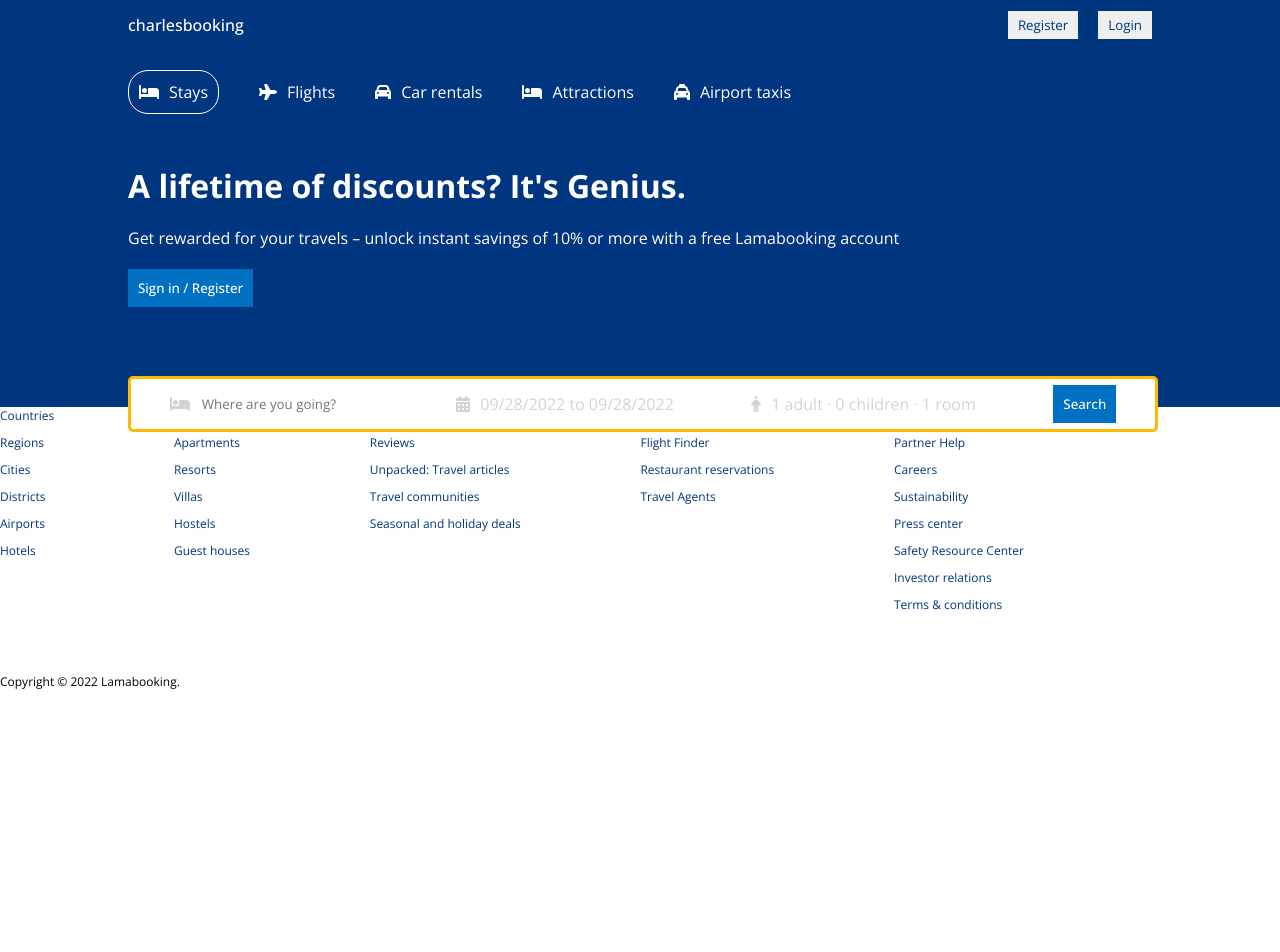
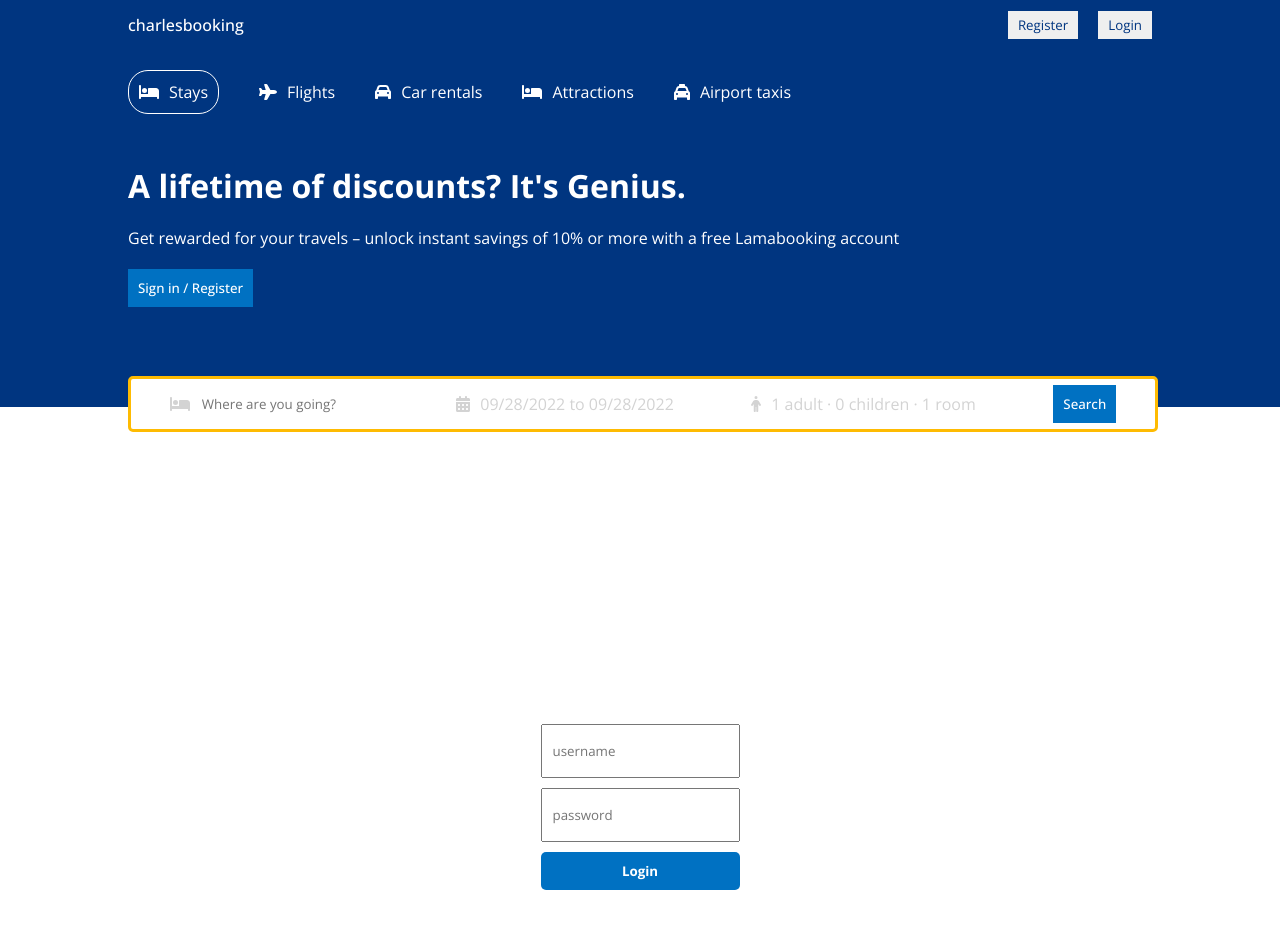
Before and after one commit to TabotCharlesBessong/lamaLessons, a React (Create React App) app in the folder lamaBooking/setup/client/: page /login in a window 1280 px wide. Shown: the top 952 px of the page. Before the commit the page ends 800 px from the top, so only its background shows below. Built offline with nearby package versions, Linux system fonts and the light colour scheme.

Commit message:
created the login page

```diff
--- a/lamaBooking/setup/client/src/App.js
+++ b/lamaBooking/setup/client/src/App.js
@@ -1,6 +1,6 @@
 import React from 'react'
 import { BrowserRouter , Routes , Route } from 'react-router-dom'
-import { Home , Hotel } from './pages'
+import { Home , Hotel, Login } from './pages'
 import {Header , Navbar, Footer } from './components'
 
 const App = () => {
@@ -12,6 +12,7 @@
 				<Routes>
 					<Route path="/" element={<Home />} />
 					{/* <Route path="/hotel" element={<Hotel />} /> */}
+					<Route path="/login" element={<Login />} />
 				</Routes>
 				<Footer />
 			</BrowserRouter>
--- a/lamaBooking/setup/client/src/pages/index.js
+++ b/lamaBooking/setup/client/src/pages/index.js
@@ -1,3 +1,4 @@
 
 export { default as Home } from './home/Home'
 export { default as Hotel } from "./hotel/Hotel";
+export { default as Login } from "./login/Login";
--- /dev/null
+++ b/lamaBooking/setup/client/src/pages/login/Login.js
@@ -0,0 +1,60 @@
+import React from 'react'
+import axios from "axios";
+import { useContext, useState } from "react";
+import { useNavigate } from "react-router-dom";
+import { AuthContext } from "../../context/AuthContext";
+import "./login.css";
+
+const Login = () => {
+	const [credentials, setCredentials] = useState({
+		username: undefined,
+		password: undefined,
+	});
+
+	const { loading, error, dispatch } = useContext(AuthContext);
+
+	const navigate = useNavigate();
+
+	const handleChange = (e) => {
+		setCredentials((prev) => ({ ...prev, [e.target.id]: e.target.value }));
+	};
+
+	const handleClick = async (e) => {
+		e.preventDefault();
+		dispatch({ type: "LOGIN_START" });
+		try {
+			const res = await axios.post("/auth/login", credentials);
+			dispatch({ type: "LOGIN_SUCCESS", payload: res.data.details });
+			navigate("/");
+		} catch (err) {
+			dispatch({ type: "LOGIN_FAILURE", payload: err.response.data });
+		}
+	};
+
+	return (
+		<div className="login">
+			<div className="lContainer">
+				<input
+					type="text"
+					placeholder="username"
+					id="username"
+					onChange={handleChange}
+					className="lInput"
+				/>
+				<input
+					type="password"
+					placeholder="password"
+					id="password"
+					onChange={handleChange}
+					className="lInput"
+				/>
+				<button disabled={loading} onClick={handleClick} className="lButton">
+					Login
+				</button>
+				{error && <span>{error.message}</span>}
+			</div>
+		</div>
+	);
+};
+
+export default Login;
--- /dev/null
+++ b/lamaBooking/setup/client/src/pages/login/login.css
@@ -0,0 +1,32 @@
+.login {
+  height: 100vh;
+  display: flex;
+  align-items: center;
+  justify-content: center;
+}
+
+.lContainer {
+  display: flex;
+  flex-direction: column;
+  gap: 10px;
+}
+
+.lInput{
+  height: 30px;
+  padding: 10px;
+}
+
+.lButton {
+  border: none;
+  padding: 10px 20px;
+  background-color: #0071c2;
+  color: white;
+  font-weight: bold;
+  cursor: pointer;
+  border-radius: 5px;
+}
+
+.lButton:disabled{
+  background-color: #0071c28c;
+  cursor: not-allowed;
+}
```
